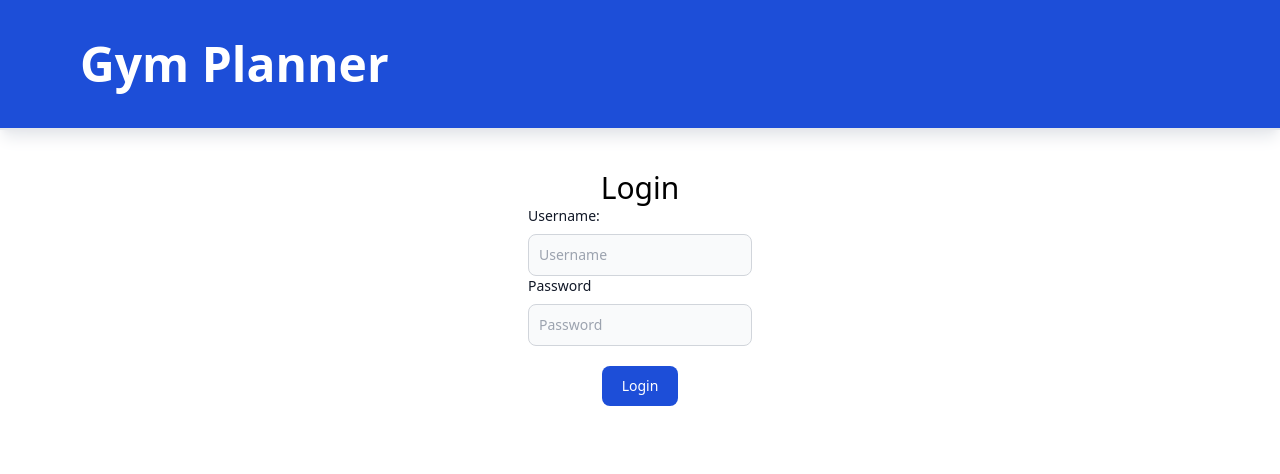
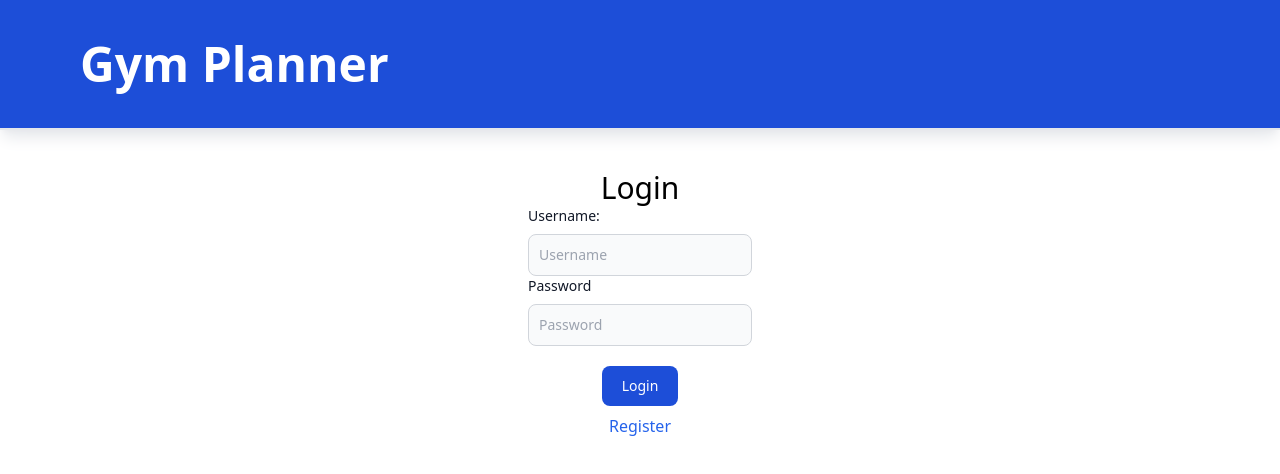
Before and after one commit to xClune/Django-React-pt2, a React (Vite) app in the folder frontend/: page /login in a window 1280 px wide. Shown: the top 474 px of the page. Built offline with nearby package versions, Linux system fonts and the light colour scheme.

Commit message:
Link under login/register buttons to pass between pages.

```diff
--- a/frontend/src/components/LoginForm.jsx
+++ b/frontend/src/components/LoginForm.jsx
@@ -67,6 +67,12 @@ function LoginForm ({route, method}) {
             <button className='form-button text-white bg-blue-700 hover:bg-blue-800 focus:ring-4 focus:outline-none focus:ring-blue-300 font-medium rounded-lg text-sm w-full sm:w-auto px-5 py-2.5 text-center dark:bg-blue-600 dark:hover:bg-blue-700 dark:focus:ring-blue-800' type='submit'>
                 {title}
             </button>
+            {method === "login" ? <a className='text-blue-600 mt-2' onClick={() => {
+                useNavigate('/register')
+            }}>Register</a> :
+            <a className='text-blue-600 mt-2' onClick={() => {
+                useNavigate('/login')
+            }}>Login</a>}
         </form>
     );
 }
--- a/frontend/src/pages/Register.jsx
+++ b/frontend/src/pages/Register.jsx
@@ -1,9 +1,12 @@
 
+import Header from "../components/Header"
 import LoginForm from "../components/LoginForm"
 
 function Register() {
+
     return (
         <>
+            <Header />
             <LoginForm route="/api/user/register/" method="register" />
         </>
 
```
Also changed, not shown: 1 other file (tests, documents, lock files or other folders).
